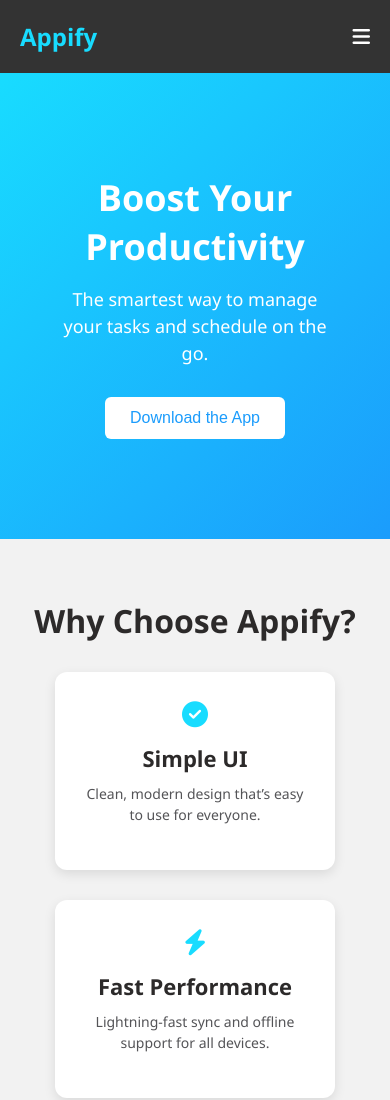
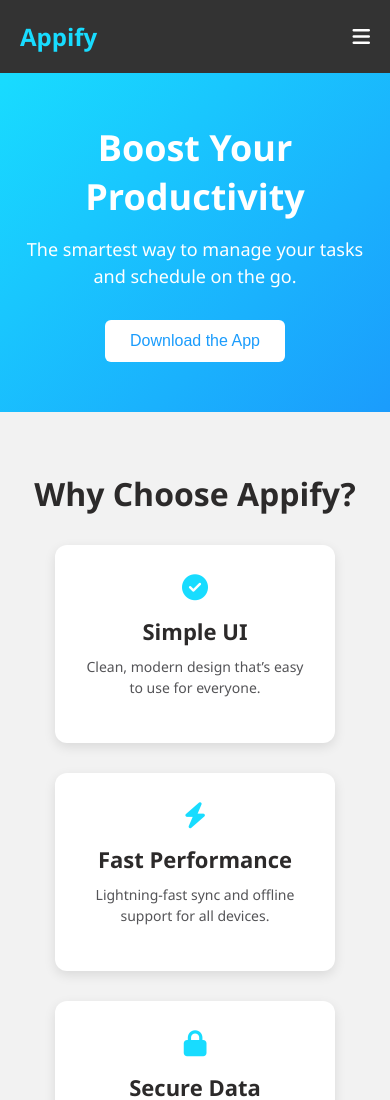
Before and after one commit to alihossen1209/Landing-Page, a plain HTML site: page index.html in a window 390 px wide. Shown: the top 1100 px of the page. Drawn offline with Linux system fonts and the light colour scheme.

Commit message:
Update style.css

```diff
--- a/style.css
+++ b/style.css
@@ -265,7 +265,7 @@
 
 /* ====== Responsive Css ====== */
 @media (max-width: 650px) {
-  .hero {
+  #hero {
     padding: 50px 10px;
   }
   .hero_container h2 {
```
